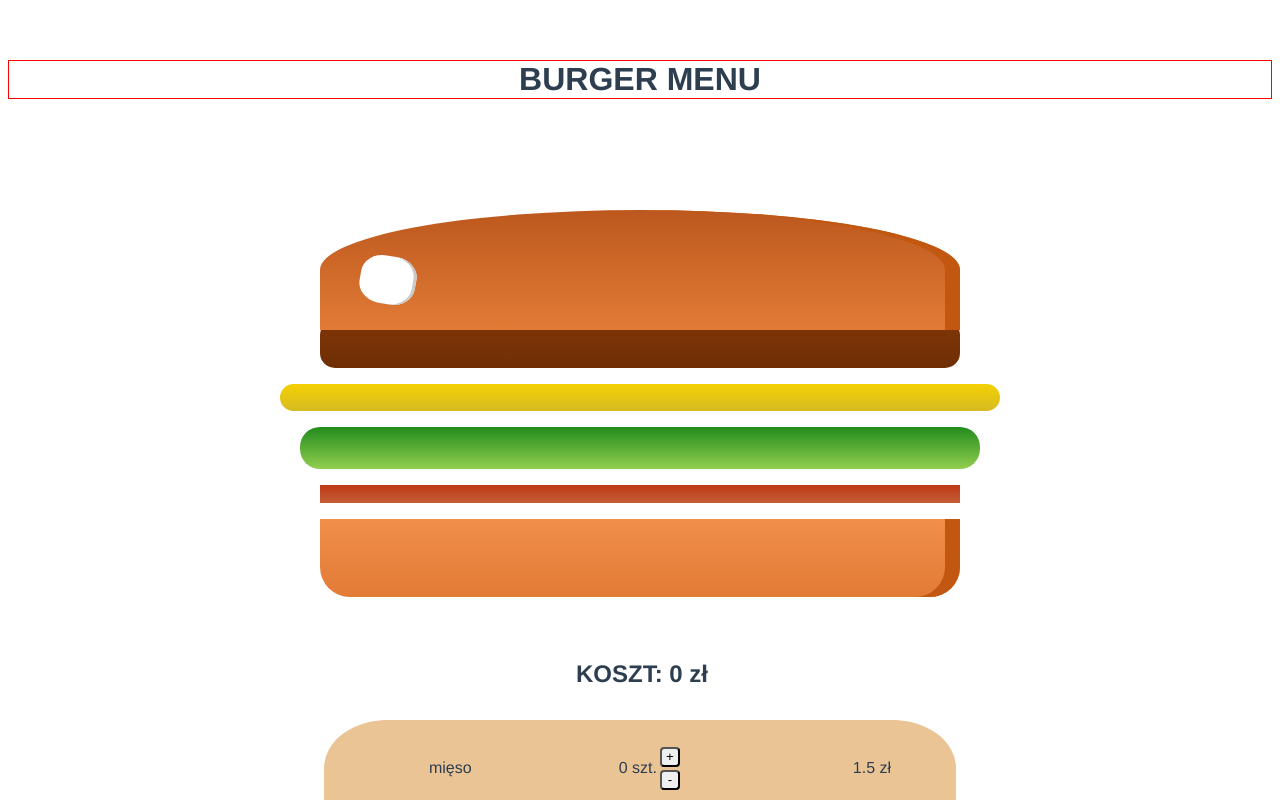
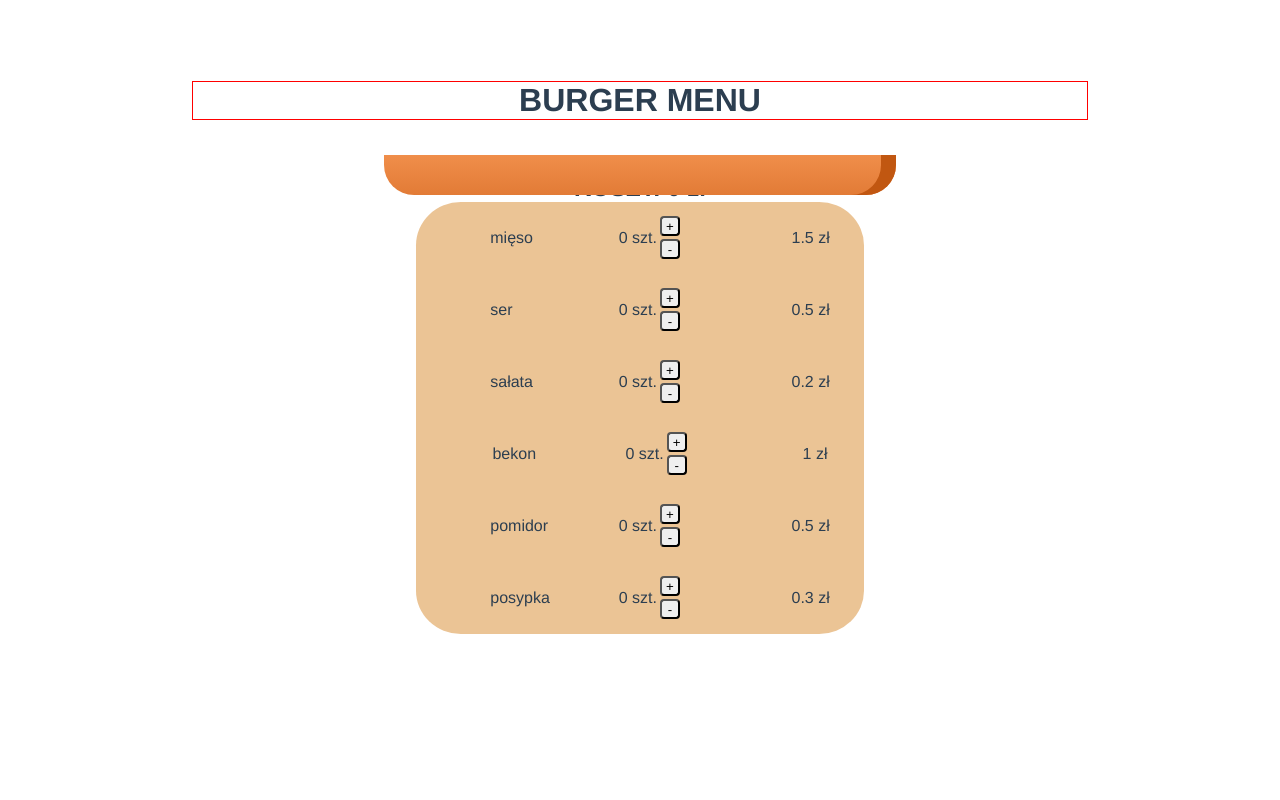
Before and after one commit to Kasia94/Burger, a Vue app: page / in a window 1280 px wide. Shown: the top 800 px of the page. Built offline with nearby package versions, Linux system fonts and the light colour scheme.

Commit message:
burger view

```diff
--- a/src/App.vue
+++ b/src/App.vue
@@ -2,11 +2,12 @@
   <div id="app">
     <!-- <img alt="Vue logo" src="./assets/logo.png">
     <HelloWorld msg="Welcome to Your Vue.js App"/> -->
-
+<div class="container">
     <Header style="border: 1px solid red" />
-    <Burger />
-    <Cost :ingredients="ingredients"/>
+    <Burger :ingredients="ingredients" />
+    <Cost :ingredients="ingredients" />
     <Ingredients :ingredients="ingredients" />
+</div>
   </div>
 </template>
 
@@ -29,12 +30,13 @@ export default {
   data() {
     return {
       ingredients: [
-        { name: "mięso", value: 0, price: 1.5 },
-        { name: "ser", value: 0, price: 0.5 },
-        { name: "sałata", value: 0, price: 0.2 },
-        { name: "bekon", value: 0, price: 1.0 },
-        { name: "pomidor", value: 0, price: 0.5 },
-      ],
+        { name: "mięso", value: 0, price: 1.5, id:111, className:'meat'},
+        { name: "ser", value: 0, price: 0.5, id:222, className:'cheese'},
+        { name: "sałata", value: 0, price: 0.2, id:333,className:'salad'},
+        { name: "bekon", value: 0, price: 1.0, id:444, className:'becon'},
+        { name: "pomidor", value: 0, price: 0.5, id:555, className:'tomato'},
+        { name: "posypka", value: 0, price: 0.3, id:666, className:'seeds'}
+      ]
     };
   },
 };
@@ -49,4 +51,11 @@ export default {
   color: #2c3e50;
   margin-top: 60px;
 }
+.container{
+  display:flex;
+  flex-direction: column;
+  position: absolute;
+  left: 15%;
+  width: 70%;
+}
 </style>
--- a/src/components/Burger.vue
+++ b/src/components/Burger.vue
@@ -1,42 +1,65 @@
 <template>
-    <div class="Burger">
+  <div class="Burger" :style="{ height: `${30 * sum}px`}">
     <div class="Burger__bread-top" />
-    <div class="Burger__seeds " />
-    <div class="Burger__meat"/>
+    <template v-for="item in ingredients">
+      <div v-for="element in item.value" :key="element.id"
+      :class="`Burger__${item.className}`"></div>
+        <!-- <div class="Burger__meat"/>
     <div class="Burger__cheese"/>
     <div class="Burger__salad"/>
     <div class="Burger__becon"/>
-    <div class="Burger__tomato"/>
-    <div class="Burger__bread-bottom"/>
+    <div class="Burger__tomato"/> -->
+    </template>
+    <div class="Burger__bread-bottom" />
   </div>
 </template>
+<script>
+export default {
+  props: {
+    ingredients: {
+      type: Array,
+    },
+  },
+  computed: {
+    sum() {
+      let valueElement = 0;
+      this.ingredients.forEach((element) => {
+        valueElement += element.value ;
+      });
+      return valueElement
+    },
+  },
+};
+</script>
  <style>
-.Burger{
-    height: 75vh;
+.Burger {
+  /* height: 52vh; */
+  width: 80vh;
   max-width: 100vh;
-    top: 0;
   margin: auto;
+  margin-bottom: 2rem;
+  margin-top: auto;
+  position: relative;
 }
 .Burger__bread-bottom {
-    height: 13%;
+  height: 40px;
   width: 80%;
-    background: linear-gradient(#F08E4A, #e27b36);
+  background: linear-gradient(#f08e4a, #e27b36);
   border-radius: 0 0 30px 30px;
   box-shadow: inset -15px 0 #c15711;
   margin: 2% auto;
 }
 .Burger__seeds {
+  display: inline-block;
   width: 7%;
   height: 8%;
   background-color: white;
-    left: 15%;
-    top: 0;
   border-radius: 40%;
   transform: rotate(10deg);
   box-shadow: inset -3px 0 #c9c9c9;
-    position: relative;
+  position: absolute;
+  top: 90px
 }
-
 
 .Burger__bread-top {
   height: 20%;
@@ -50,29 +73,35 @@
 }
 .Burger__meat {
   width: 80%;
-    height: 8%;
+  height: 10px;
   background: linear-gradient(#7f3608, #702e05);
   margin: 2% auto;
   border-radius: 15px;
 }
 .Burger__cheese {
   width: 90%;
-    height: 4.5%;
+  height: 7px;
   margin: 2% auto;
   background: linear-gradient(#f4d004, #d6bb22);
   border-radius: 20px;
 }
 .Burger__salad {
   width: 85%;
-    height: 7%;
+  height: 5px;
   margin: 2% auto;
   background: linear-gradient(#228c1d, #91ce50);
   border-radius: 20px;
 }
 .Burger__becon {
   width: 80%;
-    height: 3%;
+  height: 8px;
   background: linear-gradient(#bf3813, #c45e38);
   margin: 2% auto;
 }
+.Burger__tomato {
+  width: 80%;
+  height: 8px;
+  background: linear-gradient(#fa0909, #f06c6c);
+  margin: 2% auto;
+}
 </style>
--- a/src/components/Cost.vue
+++ b/src/components/Cost.vue
@@ -8,7 +8,7 @@ export default {
   },
   props: {
     ingredients: {
-      type: Object,
+      type: Array,
     },
   },
   computed: {
@@ -24,8 +24,6 @@ export default {
 </script>
 <style>
 .cost {
-  position: absolute;
-  top: 80%;
-  left: 45%;
+  margin: auto;
 }
 </style>
--- a/src/components/Ingredients.vue
+++ b/src/components/Ingredients.vue
@@ -26,7 +26,7 @@
 export default {
   props: {
     ingredients: {
-      type: Object,
+      type: Array
     },
   },
 
@@ -57,11 +57,12 @@ export default {
   width: 50%;
   min-width: 270px;
   border-radius: 10%;
+  position: relative;
 }
 .Menu__item {
   display: flex;
   flex-direction: row;
-  height: 8vh;
+  height: 5vh;
   width: 100%;
   align-items: center;
   justify-content: space-around;
```
Lines whose indentation alone changed are shown as unchanged.
